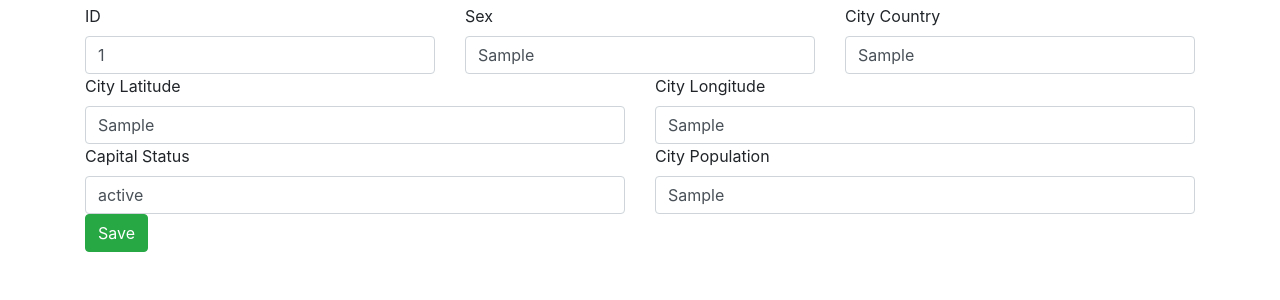
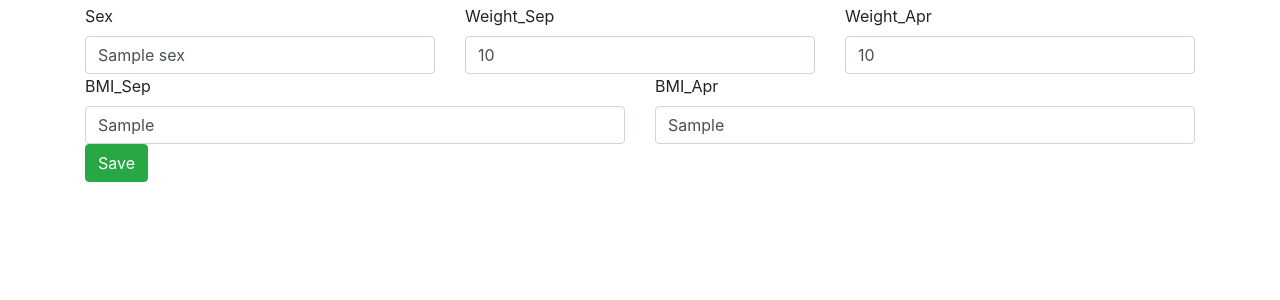
Before and after one commit to Harishn97/PythonDockerFlaskPycharm2, a Flask app: template app/templates/edit.html in a window 1280 px wide. Shown: the part 56-356 px from the top of the page. Run offline with Flask 2, Linux system fonts and the light colour scheme; the template is opened without the code that fills it: most values are stand-ins (such as "Sample title", 1, 10 or a date in 2020); some libraries are stand-ins or nearby versions.

Commit message:
task- Updated edit.html and app.py file

```diff
--- a/app/app.py
+++ b/app/app.py
@@ -33,12 +33,12 @@ def record_view(ppl_id):
     return render_template('view.html', title='View Form', ppl=result[0])
 
 
-@app.route('/edit/<int:city_id>', methods=['GET'])
-def form_edit_get(city_id):
+@app.route('/edit/<int:ppl_id>', methods=['GET'])
+def form_edit_get(ppl_id):
     cursor = mysql.get_db().cursor()
-    cursor.execute('SELECT * FROM tblCitiesImport WHERE id=%s', city_id)
+    cursor.execute('SELECT * FROM freshman_kgs WHERE id=%s', ppl_id)
     result = cursor.fetchall()
-    return render_template('edit.html', title='Edit Form', city=result[0])
+    return render_template('edit.html', title='Edit Form', ppl=result[0])
 
 
 @app.route('/edit/<int:city_id>', methods=['POST'])
--- a/app/templates/edit.html
+++ b/app/templates/edit.html
@@ -3,42 +3,31 @@
 <form action="/edit/{{ppl.id}}" method="post">
     <div class="row">
         <div class="col">
-            <label for="sex">ID</label>
-            <input id="fldName" type="text" class="form-control" placeholder="ID" name="id" value="{{ppl.id}}">
+            <label for="Sex">Sex</label>
+            <input id="Sex" type="text" class="form-control" placeholder="Sex" name="Sex" value="{{ppl.Sex}}">
         </div>
         <div class="col">
-            <label for="fldAbbreviation">Sex</label>
-            <input id="fldAbbreviation" type="text" class="form-control" placeholder="City Abbreviation"
-                   name="fldAbbreviation" value="{{city.fldAbbreviation}}">
+            <label for="Weight_Sep">Weight_Sep</label>
+            <input id="Weight_Sep" type="text" class="form-control" placeholder="Weight_Sep"
+                   name="Weight_Sep" value="{{ppl.Weight_Sep}}">
         </div>
         <div class="col">
-            <label for="fldCountry">City Country</label>
-            <input id="fldCountry" type="text" class="form-control" placeholder="City Country" name="fldCountry" value="{{city.fldCountry}}">
+            <label for="Weight_Apr">Weight_Apr</label>
+            <input id="Weight_Apr" type="text" class="form-control" placeholder="Weight_Apr" name="Weight_Apr" value="{{ppl.Weight_Apr}}">
         </div>
     </div>
 
     <div class="row">
         <div class="col">
-            <label for="fldLat">City Latitude</label>
-            <input id="fldLat" type="text" class="form-control" placeholder="City Latitude" name="fldLat" value="{{city.fldLat}}">
+            <label for="BMI_Sep">BMI_Sep</label>
+            <input id="BMI_Sep" type="text" class="form-control" placeholder="BMI_Sep" name="BMI_Sep" value="{{ppl.BMI_Sep}}">
         </div>
         <div class="col">
-            <label for="fldlong">City Longitude</label>
-            <input id="fldlong" type="text" class="form-control" placeholder="City Longitude" name="fldLong" value="{{city.fldLong}}">
+            <label for="BMI_Apr">BMI_Apr</label>
+            <input id="BMI_Apr" type="text" class="form-control" placeholder="BMI_Apr" name="BMI_Apr" value="{{ppl.BMI_Apr}}">
         </div>
     </div>
-    <div class="row">
-        <div class="col">
-            <label for="fldCapitalStatus">Capital Status</label>
 
-            <input id="fldCapitalStatus" type="text" class="form-control" placeholder="Capital Status"
-                   name="fldCapitalStatus" value="{{city.fldCapitalStatus}}">
-        </div>
-        <div class="col">
-            <label for="fldPopulation">City Population</label>
-            <input id="fldPopulation" type="text" class="form-control" placeholder="Population" name="fldPopulation" value="{{city.fldPopulation}}">
-        </div>
-    </div>
     <button type="submit" class="btn btn-success">Save</button>
 
 </form>
```
